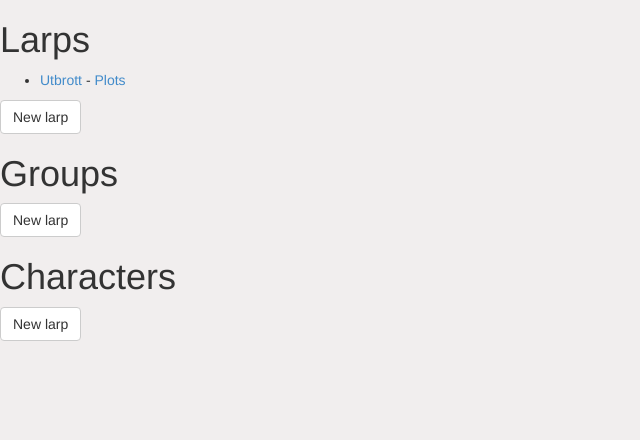
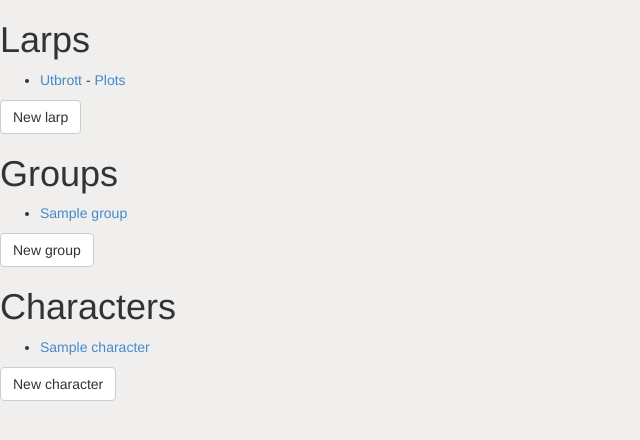
Before and after one commit to LindaLinsefors/larp, a Django app: page /GM/ in a window 1280 px wide. Shown: the top 440 px of the page, without its empty margins (0-640 px from the left). Run offline with Django 3.2, Linux system fonts and the light colour scheme; data comes from the database, SQL or seed files in the repository; both versions use the stored data as it was after the commit; tables that the repository leaves empty hold one stand-in row (values such as "Sample post"); some libraries are stand-ins or nearby versions.

Commit message:
reorganising views, can create new plot thread under larp

```diff
--- a/plots/GM/urls.py
+++ b/plots/GM/urls.py
@@ -13,9 +13,13 @@ urlpatterns = [
     url(r'^(?P<class_name>\w+)/new/$', views.new_topp, name='new_topp'),
     url(r'^larp/(?P<id>\d+)/plots/$', views.larp_plots, name='larp_plots'),
 
+    # LarpPlotThread
+    url(r'^larp/(?P<larp_id>\d+)/plot_thread/new/$',
+            views.new_larp_plot_thread, name='new_larp_plot_thread'),
+    url(r'^larp/plot_thread/(?P<id>\d+)/$',
+            views.larp_plot_thread, name='larp_plot_thread'),
+
     # Plot categories
-    url(r'^(?P<larp_id>[0-9]+)/plot_thread/(?P<id>[0-9]+)/$',
-            views.plot_thread, name='plot_thread'),
 
     url(r'^(?P<larp_id>[0-9]+)/group_plot/(?P<id>[0-9]+)/$',
             views.group_plot, name='group_plot'),
@@ -41,8 +45,6 @@ urlpatterns = [
             views.character, name='character'),
 
     # New
-    url(r'^(?P<larp_id>[0-9]+)/plot_thread/new/$',
-            views.new_plot_thread, name='new_plot_thread'),
 
     url(r'^(?P<larp_id>[0-9]+)/group/new/$',
             views.new_group, name='new_group'),
--- a/plots/GM/views.py
+++ b/plots/GM/views.py
@@ -6,7 +6,7 @@ from django.core.exceptions import PermissionDenied
 
 from plots.models import PlotThread, PlotPart, PlotPice, Group, Character, GroupPlot, PersonalPlot, LarpPlotThread, GroupPlotPice, PersonalPlotPice, PlotPart, Membership, Larp
 
-from plots.GM.forms import PlotPiceForm, PlotPartForms, GroupPlotForm, GroupPlotPiceForms, PersonalPlotForm, PersonalPlotPiceForms, GroupForm, MembersForm, CharacterForm, LarpForm, PlotThreadForm, LarpPlotThreadForm
+from plots.GM.forms import PlotPiceForm, PlotPartForms, GroupPlotForm, GroupPlotPiceForms, PersonalPlotForm, PersonalPlotPiceForms, GroupForm, MembersForm, CharacterForm, LarpForm, PlotThreadForm, PlotThreadForm_noLarps, LarpPlotThreadForm
 
 #Dicts
 
@@ -60,7 +60,7 @@ def edit_topp(request, class_name, id):
 
     return render(  request, 'plots/GM/basic_form.html',
                    {'class_form': class_form,
-                    'class_instance': class_instance,    }   )
+                    'class_instance': class_form.instance,    }   )
 
 def new_topp(request, class_name):
     if request.method != 'POST':
@@ -81,6 +81,7 @@ def new_topp(request, class_name):
 def delete_topp(request, class_name, id):
     class_instance = get_object_or_404(class_dict[class_name], pk=id)
     class_instance.delete()
+    return HttpResponseRedirect( reverse('GM:index') )
 
 
 
@@ -96,7 +97,7 @@ def edit_under_larp(    request, larp_id, Class, id, ClassForm,
                     'larp': larp,                      }   )
 
 
-def new(    request, Class, ClassForm,
+def new(    request, larp_id, Class, ClassForm,
             url='GM:stuff', template='plots/GM/basic_form.html'):
 
     if request.method == 'POST':
@@ -185,16 +186,16 @@ def delete_larp(request, larp_id):
     larp.delete()
     return HttpResponseRedirect( reverse('GM:index') )
 
-def larp_plots(request, larp_id):
+def larp_plots(request, id):
 
-    larp = get_object_or_404(Larp, pk=larp_id)
-    plot_threads = larp.plot_threads.all()
+    larp = get_object_or_404(Larp, pk=id)
+    larp_plot_threads = larp.larpplotthread_set.all()
     groups = larp.groups.all()
     characters = larp.characters.all()
 
     return render(request, 'plots/GM/larp_plots.html',
               { 'larp': larp,
-                'plot_threads': plot_threads,
+                'larp_plot_threads': larp_plot_threads,
                 'groups': groups,
                 'characters': characters,
                 # There is probably a better way to do this with filter
@@ -284,11 +285,11 @@ def save_formset(formset): #Is this needed?
         form.save()
 
 
-def plots(request, larp_id, Class, id, ClassForm, InlineFormset,
+def plots(request, Class, id, ClassForm, InlineFormset,
         template='plots/GM/plots.html'):
 
     class_instance = get_object_or_404(Class, pk=id)
-    larp = get_object_or_404(Larp, pk=larp_id)
+    larp = class_instance.larp
 
     if request.method == 'POST':
         class_form = ClassForm(request.POST, instance=class_instance)
@@ -311,17 +312,31 @@ def plots(request, larp_id, Class, id, ClassForm, InlineFormset,
 
 #Plot Thread
 
-def plot_thread(request, larp_id, id):
-    return plots(   request, larp_id,
-                    PlotThread, id, PlotThreadForm, PlotPartForms,
+def larp_plot_thread(request, id):
+    return plots(   request,
+                    LarpPlotThread, id, LarpPlotThreadForm, PlotPartForms,
                     template='plots/GM/plot_thread.html'        )
 
 
-def new_plot_thread(request, larp_id):
-    return new( request, larp_id,
-                PlotThread, PlotThreadForm,
-                url='GM:plot_thread',
-                template='plots/GM/plot_thread.html'        )
+def new_larp_plot_thread(request, larp_id):
+    larp = get_object_or_404(Larp, pk=larp_id)
+
+    if request.method != 'POST':
+        return render(  request, 'plots/GM/basic_form.html',
+                       {'class_form': PlotThreadForm_noLarps(),
+                        'class_name': 'plot thread',
+                        'larp':larp,                     }  )
+
+    form = PlotThreadForm_noLarps(request.POST)
+    if form.is_valid():
+        form.save()
+
+        larp_plot_thread = LarpPlotThread(  larp=larp,
+                                            plot_thread=form.instance   )
+        larp_plot_thread.save()
+        return HttpResponseRedirect(
+                    reverse(    'GM:larp_plot_thread',
+                                args=(larp_plot_thread.id, )     ))
 
 
 
--- a/plots/templates/plots/GM/basic_form.html
+++ b/plots/templates/plots/GM/basic_form.html
@@ -14,7 +14,7 @@
         {% csrf_token %}
         {{ class_form.as_p }}
         <p>
-            <input type="submit" value="Save" />
+            <input type="submit" class="btn btn-default" value="Save" />
             {% if class_instance %}
                 <a href="delete" class="btn btn-default"> Delete </a>
             {% endif %}
--- a/plots/templates/plots/GM/index.html
+++ b/plots/templates/plots/GM/index.html
@@ -18,23 +18,23 @@
 
 <h1> Groups </h1>
 <ul>
-    {% for group in grups %}
+    {% for group in groups %}
     <li>
-        <a href="{% url 'GM:edit_topp' 'character' group.id %}"> {{ group.name }} </a>
+        <a href="{% url 'GM:edit_topp' 'group' group.id %}"> {{ group.name }} </a>
     </li>
     {% endfor %}
 </ul>
-<a href="{% url 'GM:new_topp' 'group' %}" class="btn btn-default"> New larp </a>
+<a href="{% url 'GM:new_topp' 'group' %}" class="btn btn-default"> New group </a>
 
 <h1> Characters </h1>
 <ul>
-    {% for character in grups %}
+    {% for character in characters %}
     <li>
-        <a href="{% url 'GM:edit_topp' character.id %}"> {{ group.name }} </a>
+        <a href="{% url 'GM:edit_topp' character.id %}"> {{ character.name }} </a>
     </li>
     {% endfor %}
 </ul>
-<a href="{% url 'GM:new_topp' 'character' %}" class="btn btn-default"> New larp </a>
+<a href="{% url 'GM:new_topp' 'character' %}" class="btn btn-default"> New character </a>
 
 
 
```
Also changed, not shown: plots/GM/forms.py (+27 -1 lines), plots/templates/plots/GM/larp_plots.html (+5 -5 lines), db.sqlite3.
